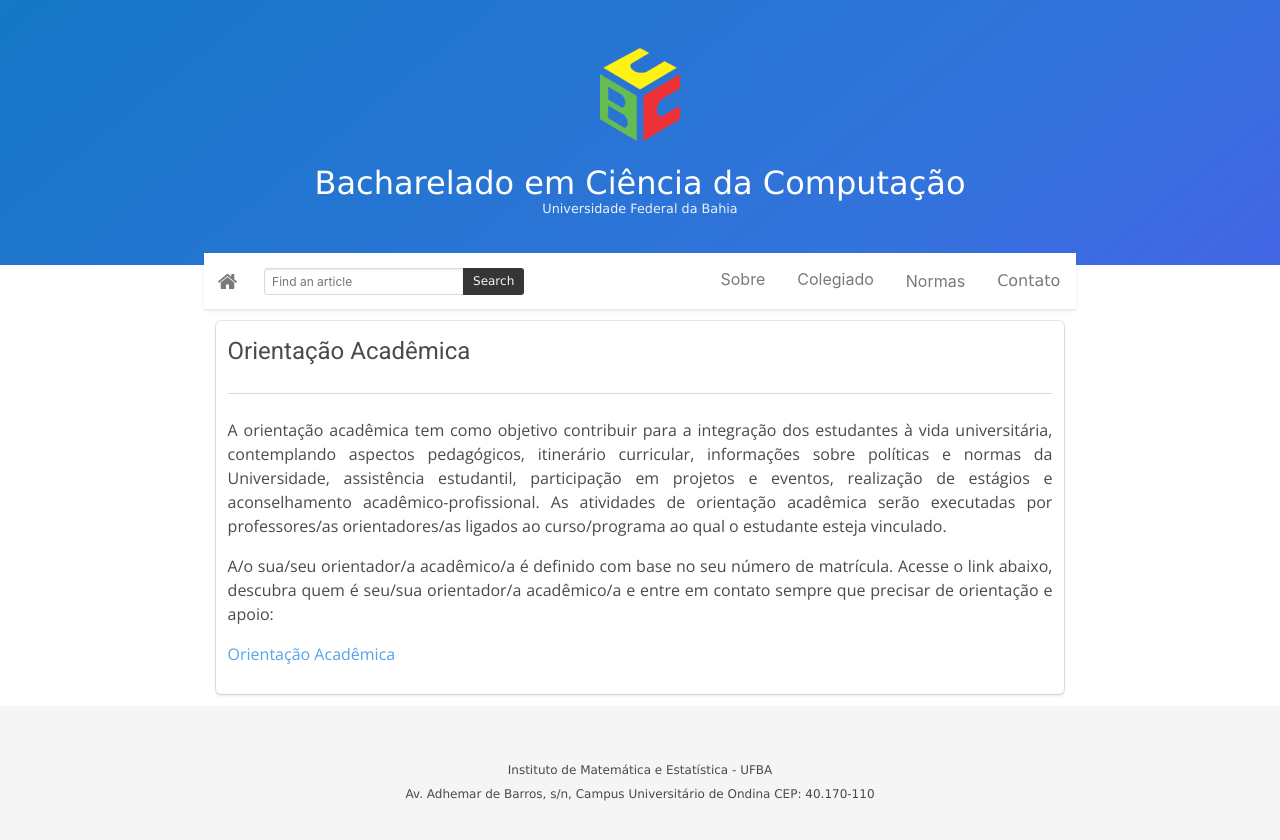
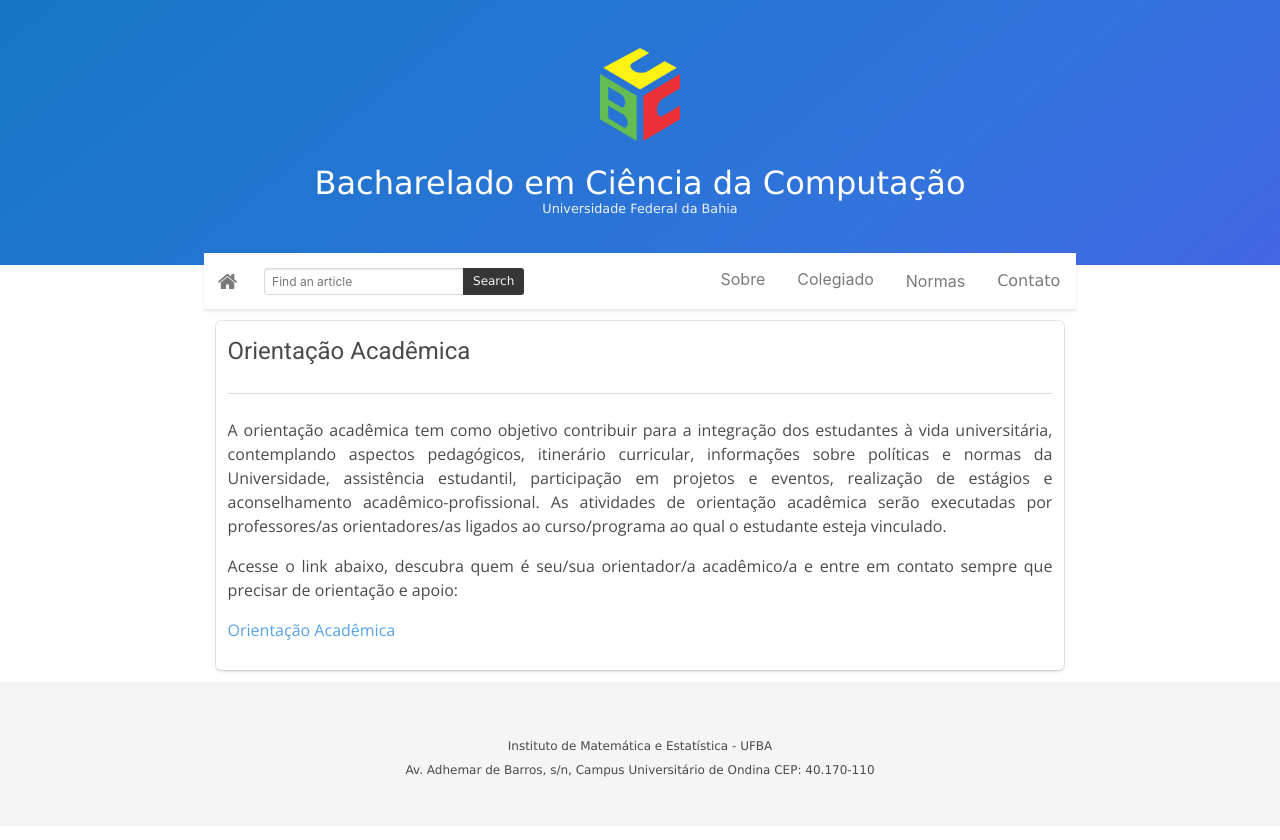
Before and after one commit to bcc-ufba/bcc-ufba.github.io, a Jekyll site: the page built from orientacao.markdown, in a window 1280 px wide. Shown: the top 840 px of the page. Built offline with Jekyll 4.4.1, drawn with Linux system fonts in a browser that asks for light colours.

Commit message:
Update orientacao.markdown

```diff
--- a/orientacao.markdown
+++ b/orientacao.markdown
@@ -5,7 +5,7 @@
 
 A orientação acadêmica tem como objetivo contribuir para a integração dos estudantes à vida universitária, contemplando aspectos pedagógicos, itinerário curricular, informações sobre políticas e normas da Universidade, assistência estudantil, participação em projetos e eventos, realização de estágios e aconselhamento acadêmico-profissional. As atividades de orientação acadêmica serão executadas por professores/as orientadores/as ligados ao curso/programa ao qual o estudante esteja vinculado.
 
-A/o sua/seu orientador/a acadêmico/a é definido com base no seu número de matrícula. Acesse o link abaixo, descubra quem é seu/sua orientador/a acadêmico/a e entre em contato sempre que precisar de orientação e apoio:
+Acesse o link abaixo, descubra quem é seu/sua orientador/a acadêmico/a e entre em contato sempre que precisar de orientação e apoio:
 
 [Orientação Acadêmica][orientadoresbcc]
 
```
